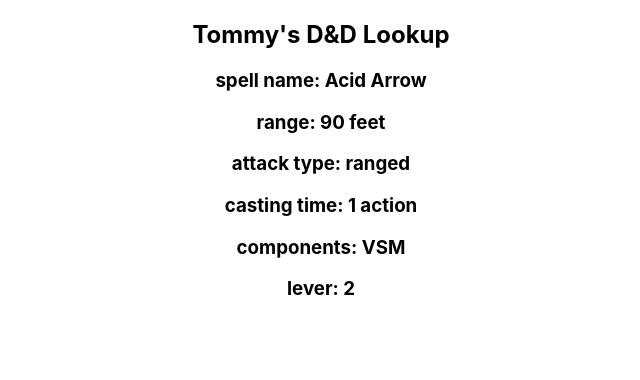
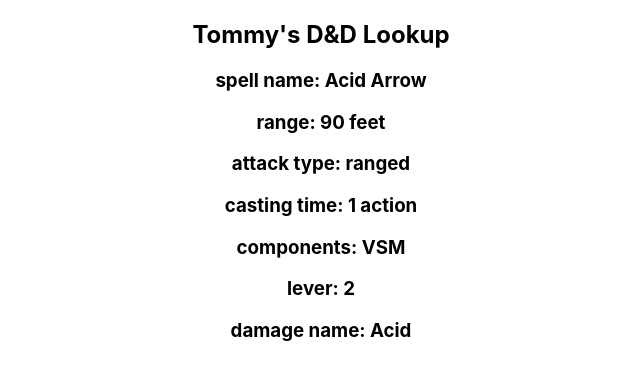
Before and after one commit to zombietommie/tommy-dnd-lookup, a React (Create React App) app: page / in a window 1280 px wide. Shown: the top 380 px of the page, without its empty margins (319-959 px from the left). Built offline with nearby package versions, Linux system fonts and the light colour scheme.

Commit message:
using webstorm ide and added damage name

```diff
--- a/src/components/FrontPage.js
+++ b/src/components/FrontPage.js
@@ -3,8 +3,10 @@ const FrontPage = (props) => {
 
     console.log(display);
 
-    const { name, range, attack_type, casting_time, components, level } =
+    const { name, range, attack_type, casting_time, components, level, damage:{ damage_type} } =
         display;
+    const dmg_name = damage_type.name;
+
 
     return (
         <div>
@@ -14,6 +16,7 @@ const FrontPage = (props) => {
             <h3>casting time: {casting_time}</h3>
             <h3>components: {components}</h3>
             <h3>lever: {level}</h3>
+            <h3>damage name: {dmg_name}</h3>
         </div>
     );
 };
```
